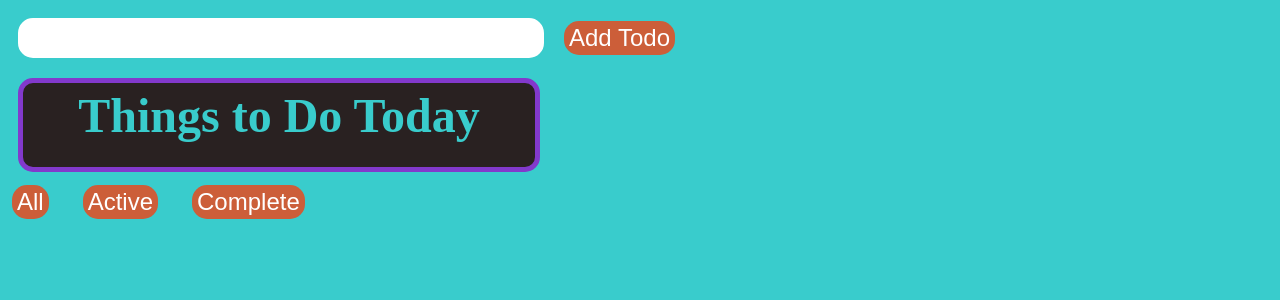
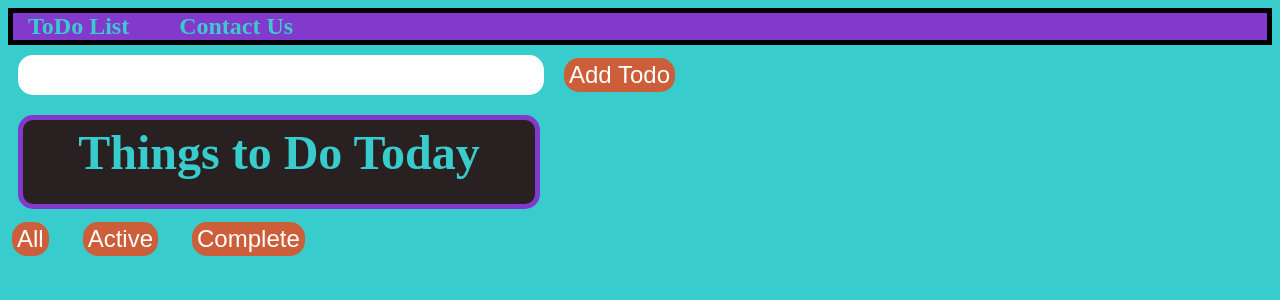
Before and after one commit to WDanielH/project3-mk2, a React (Create React App) app: page / in a window 1280 px wide. Shown: the top 300 px of the page. Built offline with nearby package versions, Linux system fonts and the light colour scheme.

Commit message:
basic navbar

```diff
--- a/src/components/App.js
+++ b/src/components/App.js
@@ -2,12 +2,13 @@ import React from "react";
 import AddTodo from "../containers/AddTodo";
 import TodoList from "../containers/TodoList";
 import Footer from "../containers/Footer";
+import Navbar from "../containers/Navbar";
 import "./Todo.css";
 
 
 const App = () => (
     <div classname="todo-container">
-
+    <Navbar />
     <AddTodo />
     <TodoList />
     <Footer />
--- a/src/components/todo.css
+++ b/src/components/todo.css
@@ -33,6 +33,22 @@ input{
 
   }
 
+
+  .navbar{
+    background-color: #8239cc;
+    border: 5px solid black;
+  }
+
+  .navlink{
+    Font-size: 1.5em;
+    font-weight: bold;
+    color: #39cccc;
+    margin: 3px 30px 3px 10px;
+    padding: 3px 5px;
+  }
+
+
+
   .linkBtn, #addBtn{
     font-size: 1.5em;
     background: #cc5e39;
@@ -45,6 +61,8 @@ input{
     float: none;
 
   }
+
+
 
  button {
     font-size: .75em;
--- /dev/null
+++ b/src/containers/Navbar.js
@@ -0,0 +1,14 @@
+import React from "react";
+import Link from "../components/Link";
+import '../components/Todo.css';
+
+const Navbar = () => {
+  return (
+    <div className="navbar">
+      <a className="navlink">ToDo List</a>
+      <a className="navlink">Contact Us</a>
+    </div>
+  );
+};
+
+export default Navbar;
```
